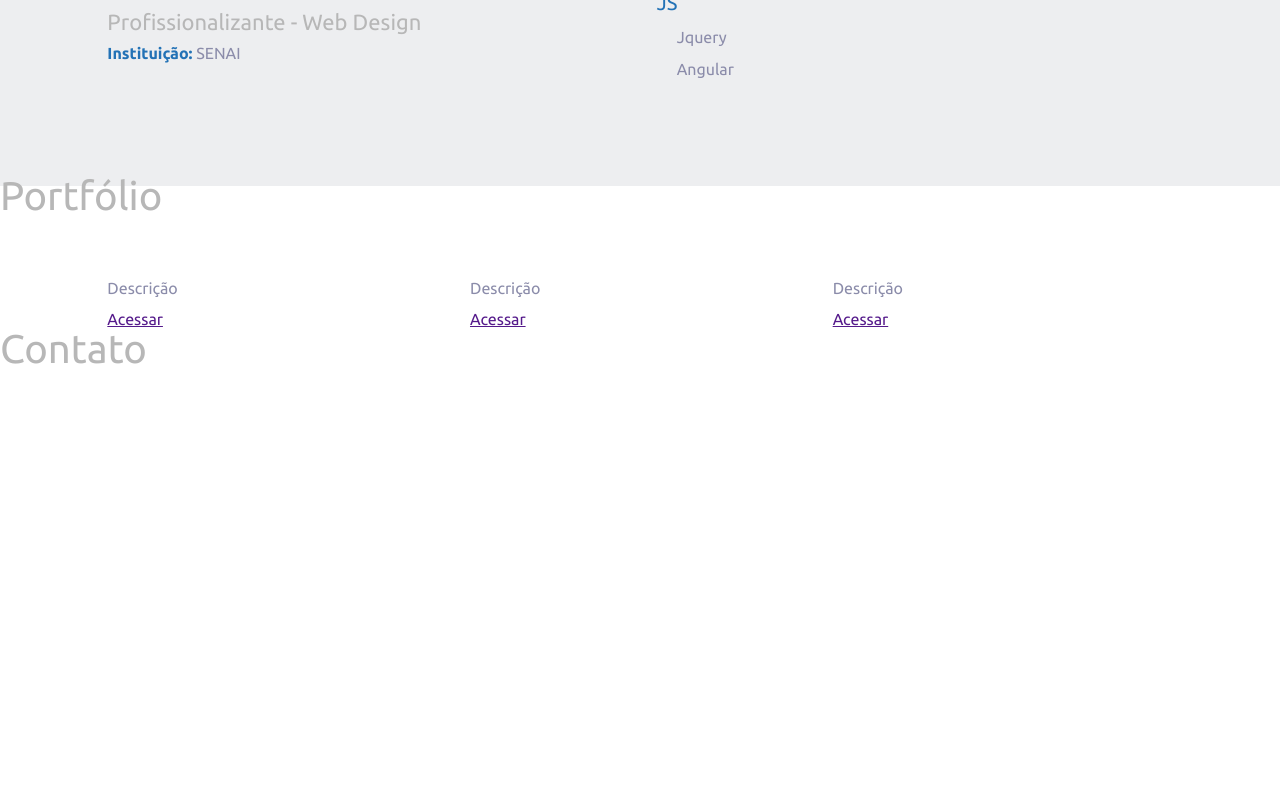
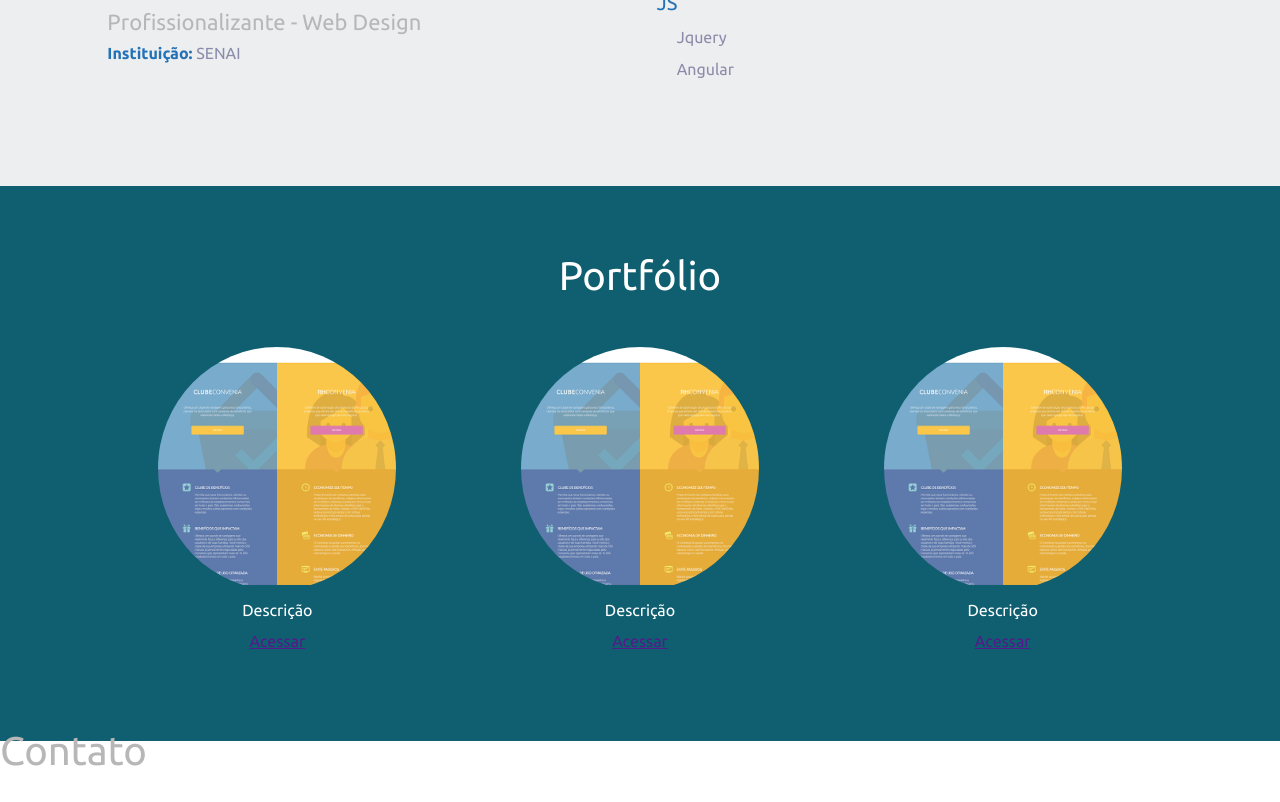
Before and after one commit to thiago-mendes/proposta.github.io, a plain HTML site: page index.html in a window 1280 px wide. Shown: the part 815-1617 px from the top of the page. Before the commit the page ends 1215 px from the top, so only its background shows below. Drawn offline with Linux system fonts and the light colour scheme.

Commit message:
Estilizando Portfólio

```diff
--- a/assets/less/templates/content.less
+++ b/assets/less/templates/content.less
@@ -16,6 +16,37 @@
 		}
 	}
 }
+
+#portifolio {
+	background: #0f5f70;
+	color: #fff;
+	overflow: hidden;
+	padding: 80px 0;
+
+	h2 {
+		color: #fff;
+		margin-bottom: 60px;
+	}
+
+	div {
+		text-align: center;
+		p {
+			color: #fff;
+			span {
+				display: block;
+				width: 70%;
+				height: 70%;
+				margin: 0 auto;
+				overflow: hidden;
+				border-radius: 50%;
+
+				img {
+					width: 100%;
+				}
+			}
+		}
+	}
+}
 .controle {
 	width: 85%;
 	margin: 0 auto;
--- a/assets/less/templates/header.less
+++ b/assets/less/templates/header.less
@@ -1,6 +1,9 @@
 /*-- Header --*/
 header#topo {
-	background: #000;
+	background-color: #000;
+	background-image: url("../images/bg-header.png");
+	background-size: cover;
+	background-position: bottom;
 	height: 350px;
 	position: relative;
 
--- a/index.html
+++ b/index.html
@@ -120,20 +120,20 @@
         </div>
     </section>
     <section id="portifolio">
-        <h2>Portfólio</h2>
         <div class="controle">
+            <h2 class="col-12">Portfólio</h2>
             <div class="col-4">
-                <p><img src="thumb.jpg" alt=""></p>
+                <p><span><img src="assets/images/convenia.png" alt=""></span></p>
                 <p>Descrição</p>
                 <p><a href="">Acessar</a></p>
             </div>
             <div class="col-4">
-                <p><img src="thumb.jpg" alt=""></p>
+                <p><span><img src="assets/images/convenia.png" alt=""></span></p>
                 <p>Descrição</p>
                 <p><a href="">Acessar</a></p>
             </div>
             <div class="col-4">
-                <p><img src="thumb.jpg" alt=""></p>
+                <p><span><img src="assets/images/convenia.png" alt=""></span></p>
                 <p>Descrição</p>
                 <p><a href="">Acessar</a></p>
             </div>
```
Also changed, not shown: assets/css/main.css, assets/images/bg-header.png (added), assets/images/convenia.png (added).
